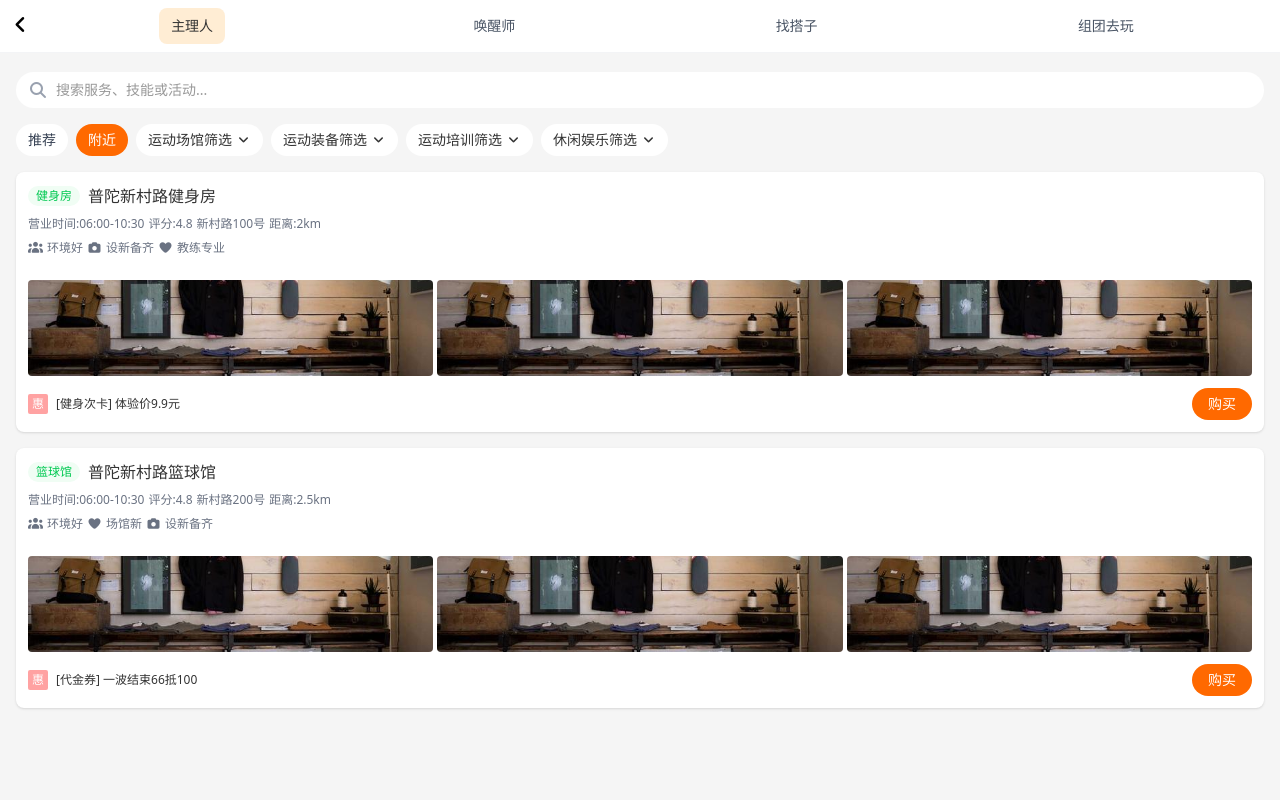
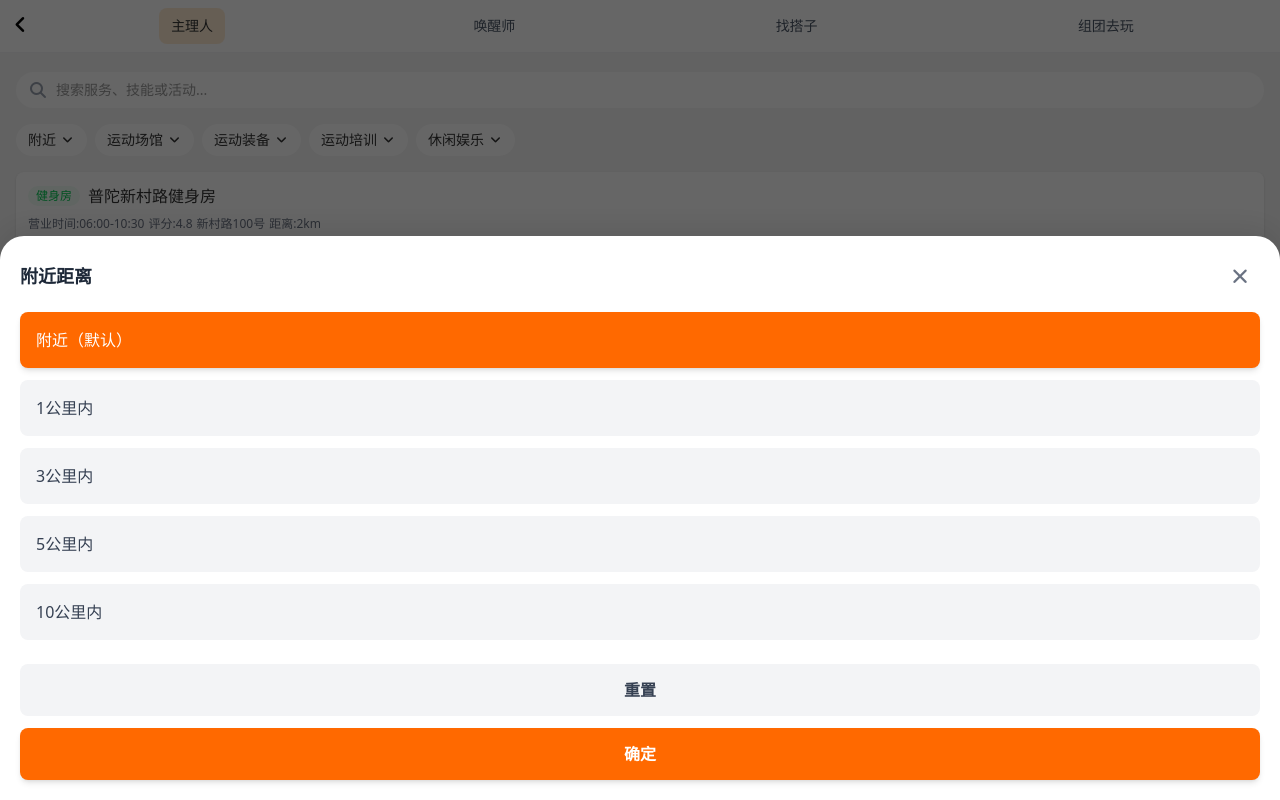
Before and after one commit to RosyDawns/hxs-demo1, a Vue app: page /service-category in a window 1280 px wide. Both pictures are taken after a click on the button "附近". Built offline with nearby package versions, Linux system fonts and the light colour scheme; a web font is replaced by a local one.

Commit message:
fix(project): 修复页面

```diff
--- a/src/views/ServiceCategoryPage.vue
+++ b/src/views/ServiceCategoryPage.vue
@@ -50,39 +50,33 @@
       <div v-if="activeTab === 'master' || activeTab === 'dazi' || activeTab === 'skill'"
         class="flex items-center overflow-x-auto whitespace-nowrap mb-2 pb-2 -mx-4 px-4 scrollbar-hide">
         <button
-          class="flex items-center rounded-full px-3 py-1.5 text-sm mr-2 transition-colors"
-          :class="selectedFilter === '推荐' ? 'bg-orange-500 text-white' : 'bg-white text-gray-700'"
-          @click="selectedFilter = '推荐'">
-          推荐
-        </button>
-        <button
-          class="flex items-center rounded-full px-3 py-1.5 text-sm mr-2 transition-colors"
-          :class="selectedFilter === '附近' ? 'bg-orange-500 text-white' : 'bg-white text-gray-700'"
-          @click="selectedFilter = '附近'">
-          附近
+          class="flex items-center bg-white rounded-full px-3 py-1.5 text-sm mr-2"
+          @click="showNearbyFilterModal">
+          {{ selectedNearby }}
+          <i class="fa fa-angle-down ml-1 text-xs"></i>
         </button>
         <button
           class="flex items-center bg-white rounded-full px-3 py-1.5 text-sm mr-2"
           @click="showVenueFilterModal">
-          运动场馆筛选
+          {{ selectedVenue || '运动场馆' }}
           <i class="fa fa-angle-down ml-1 text-xs"></i>
         </button>
         <button
           class="flex items-center bg-white rounded-full px-3 py-1.5 text-sm mr-2"
           @click="showEquipmentFilterModal">
-          运动装备筛选
+          {{ selectedEquipment || '运动装备' }}
           <i class="fa fa-angle-down ml-1 text-xs"></i>
         </button>
         <button
           class="flex items-center bg-white rounded-full px-3 py-1.5 text-sm mr-2"
           @click="showTrainingFilterModal">
-          运动培训筛选
+          {{ selectedTraining || '运动培训' }}
           <i class="fa fa-angle-down ml-1 text-xs"></i>
         </button>
         <button
           class="flex items-center bg-white rounded-full px-3 py-1.5 text-sm"
           @click="showLeisureFilterModal">
-          休闲娱乐筛选
+          {{ selectedLeisure || '休闲娱乐' }}
           <i class="fa fa-angle-down ml-1 text-xs"></i>
         </button>
       </div>
@@ -90,8 +84,8 @@
       <!-- 筛选标签 - 组团去玩 -->
       <div v-else-if="activeTab === 'group'"
         class="flex items-center overflow-x-auto whitespace-nowrap mb-2 pb-2 -mx-4 px-4 scrollbar-hide">
-        <button class="flex items-center bg-white rounded-full px-3 py-1.5 text-sm mr-2">
-          附近
+        <button class="flex items-center bg-white rounded-full px-3 py-1.5 text-sm mr-2" @click="showNearbyFilterModal">
+          {{ selectedNearby }}
           <i class="fa fa-angle-down ml-1 text-xs"></i>
         </button>
         <button class="flex items-center bg-white rounded-full px-3 py-1.5 text-sm mr-2" @click="showTypeFilterModal">
@@ -478,6 +472,11 @@
 
         <div class="flex flex-col gap-3">
           <button
+            class="py-3.5 bg-gray-100 text-gray-700 rounded-lg font-semibold transition-all duration-200 ease-in-out hover:bg-gray-200"
+            @click="resetVenue">
+            重置
+          </button>
+          <button
             class="py-3.5 bg-orange-500 text-white rounded-lg font-semibold transition-all duration-200 ease-in-out hover:bg-orange-600 shadow-md"
             @click="confirmVenue">
             确定
@@ -526,6 +525,11 @@
         </div>
 
         <div class="flex flex-col gap-3">
+          <button
+            class="py-3.5 bg-gray-100 text-gray-700 rounded-lg font-semibold transition-all duration-200 ease-in-out hover:bg-gray-200"
+            @click="resetEquipment">
+            重置
+          </button>
           <button
             class="py-3.5 bg-orange-500 text-white rounded-lg font-semibold transition-all duration-200 ease-in-out hover:bg-orange-600 shadow-md"
             @click="confirmEquipment">
@@ -576,6 +580,11 @@
 
         <div class="flex flex-col gap-3">
           <button
+            class="py-3.5 bg-gray-100 text-gray-700 rounded-lg font-semibold transition-all duration-200 ease-in-out hover:bg-gray-200"
+            @click="resetTraining">
+            重置
+          </button>
+          <button
             class="py-3.5 bg-orange-500 text-white rounded-lg font-semibold transition-all duration-200 ease-in-out hover:bg-orange-600 shadow-md"
             @click="confirmTraining">
             确定
@@ -625,8 +634,73 @@
 
         <div class="flex flex-col gap-3">
           <button
+            class="py-3.5 bg-gray-100 text-gray-700 rounded-lg font-semibold transition-all duration-200 ease-in-out hover:bg-gray-200"
+            @click="resetLeisure">
+            重置
+          </button>
+          <button
             class="py-3.5 bg-orange-500 text-white rounded-lg font-semibold transition-all duration-200 ease-in-out hover:bg-orange-600 shadow-md"
             @click="confirmLeisure">
+            确定
+          </button>
+        </div>
+      </div>
+    </div>
+
+    <!-- 附近筛选弹框 -->
+    <div v-if="showNearbyModal" class="filter-modal">
+      <div class="modal-overlay" @click="closeNearbyFilterModal"></div>
+      <div class="filter-modal-content">
+        <div class="flex justify-between items-center mb-4">
+          <h3 class="text-lg font-bold text-gray-800">附近距离</h3>
+          <button class="w-10 h-10 flex items-center justify-center rounded-full text-gray-500 hover:bg-gray-100"
+            @click="closeNearbyFilterModal">
+            <i class="fa fa-times text-lg"></i>
+          </button>
+        </div>
+
+        <div class="space-y-3 mb-6">
+          <button
+            class="w-full py-4 px-4 rounded-lg text-base font-medium transition-all text-left"
+            :class="selectedNearby === '附近' ? 'bg-orange-500 text-white shadow-md' : 'bg-gray-100 text-gray-700 hover:bg-gray-200'"
+            @click="selectNearby('附近')">
+            附近（默认）
+          </button>
+          <button
+            class="w-full py-4 px-4 rounded-lg text-base font-medium transition-all text-left"
+            :class="selectedNearby === '1公里内' ? 'bg-orange-500 text-white shadow-md' : 'bg-gray-100 text-gray-700 hover:bg-gray-200'"
+            @click="selectNearby('1公里内')">
+            1公里内
+          </button>
+          <button
+            class="w-full py-4 px-4 rounded-lg text-base font-medium transition-all text-left"
+            :class="selectedNearby === '3公里内' ? 'bg-orange-500 text-white shadow-md' : 'bg-gray-100 text-gray-700 hover:bg-gray-200'"
+            @click="selectNearby('3公里内')">
+            3公里内
+          </button>
+          <button
+            class="w-full py-4 px-4 rounded-lg text-base font-medium transition-all text-left"
+            :class="selectedNearby === '5公里内' ? 'bg-orange-500 text-white shadow-md' : 'bg-gray-100 text-gray-700 hover:bg-gray-200'"
+            @click="selectNearby('5公里内')">
+            5公里内
+          </button>
+          <button
+            class="w-full py-4 px-4 rounded-lg text-base font-medium transition-all text-left"
+            :class="selectedNearby === '10公里内' ? 'bg-orange-500 text-white shadow-md' : 'bg-gray-100 text-gray-700 hover:bg-gray-200'"
+            @click="selectNearby('10公里内')">
+            10公里内
+          </button>
+        </div>
+
+        <div class="flex flex-col gap-3">
+          <button
+            class="py-3.5 bg-gray-100 text-gray-700 rounded-lg font-semibold transition-all duration-200 ease-in-out hover:bg-gray-200"
+            @click="resetNearby">
+            重置
+          </button>
+          <button
+            class="py-3.5 bg-orange-500 text-white rounded-lg font-semibold transition-all duration-200 ease-in-out hover:bg-orange-600 shadow-md"
+            @click="confirmNearby">
             确定
           </button>
         </div>
@@ -650,15 +724,16 @@ export default {
       selectedType: "户外运动",
       selectedCost: "费用",
       selectedCategory: "户外运动",
-      selectedFilter: "推荐", // 主理人/唤醒师/找搭子的筛选状态
       showVenueModal: false, // 运动场馆筛选弹窗
       showEquipmentModal: false, // 运动装备筛选弹窗
       showTrainingModal: false, // 运动培训筛选弹窗
       showLeisureModal: false, // 休闲娱乐筛选弹窗
+      showNearbyModal: false, // 附近筛选弹窗
       selectedVenue: "", // 选中的运动场馆
       selectedEquipment: "", // 选中的运动装备
       selectedTraining: "", // 选中的运动培训
       selectedLeisure: "", // 选中的休闲娱乐
+      selectedNearby: "附近", // 选中的附近距离
       activityTypes: [
         {
           category: "户外运动",
@@ -872,6 +947,11 @@ export default {
       this.selectedType = "户外运动";
       this.selectedCost = "费用";
       this.selectedCategory = "户外运动";
+      this.selectedVenue = "";
+      this.selectedEquipment = "";
+      this.selectedTraining = "";
+      this.selectedLeisure = "";
+      this.selectedNearby = "附近";
     },
     // 显示运动场馆筛选弹窗
     showVenueFilterModal() {
@@ -884,6 +964,10 @@ export default {
     // 选择运动场馆
     selectVenue(venue) {
       this.selectedVenue = venue;
+    },
+    // 重置运动场馆选择
+    resetVenue() {
+      this.selectedVenue = "";
     },
     // 确认运动场馆选择
     confirmVenue() {
@@ -902,6 +986,10 @@ export default {
     selectEquipment(equipment) {
       this.selectedEquipment = equipment;
     },
+    // 重置运动装备选择
+    resetEquipment() {
+      this.selectedEquipment = "";
+    },
     // 确认运动装备选择
     confirmEquipment() {
       console.log('选择的运动装备:', this.selectedEquipment);
@@ -918,6 +1006,10 @@ export default {
     // 选择运动培训
     selectTraining(training) {
       this.selectedTraining = training;
+    },
+    // 重置运动培训选择
+    resetTraining() {
+      this.selectedTraining = "";
     },
     // 确认运动培训选择
     confirmTraining() {
@@ -936,10 +1028,35 @@ export default {
     selectLeisure(leisure) {
       this.selectedLeisure = leisure;
     },
+    // 重置休闲娱乐选择
+    resetLeisure() {
+      this.selectedLeisure = "";
+    },
     // 确认休闲娱乐选择
     confirmLeisure() {
       console.log('选择的休闲娱乐:', this.selectedLeisure);
       this.closeLeisureFilterModal();
+    },
+    // 显示附近筛选弹窗
+    showNearbyFilterModal() {
+      this.showNearbyModal = true;
+    },
+    // 关闭附近筛选弹窗
+    closeNearbyFilterModal() {
+      this.showNearbyModal = false;
+    },
+    // 选择附近距离
+    selectNearby(distance) {
+      this.selectedNearby = distance;
+    },
+    // 重置附近距离选择
+    resetNearby() {
+      this.selectedNearby = "附近";
+    },
+    // 确认附近距离选择
+    confirmNearby() {
+      console.log('选择的附近距离:', this.selectedNearby);
+      this.closeNearbyFilterModal();
     },
     handleCoachDetail(coachId) {
       console.log(`查看教练详情: ${coachId}`);
```
